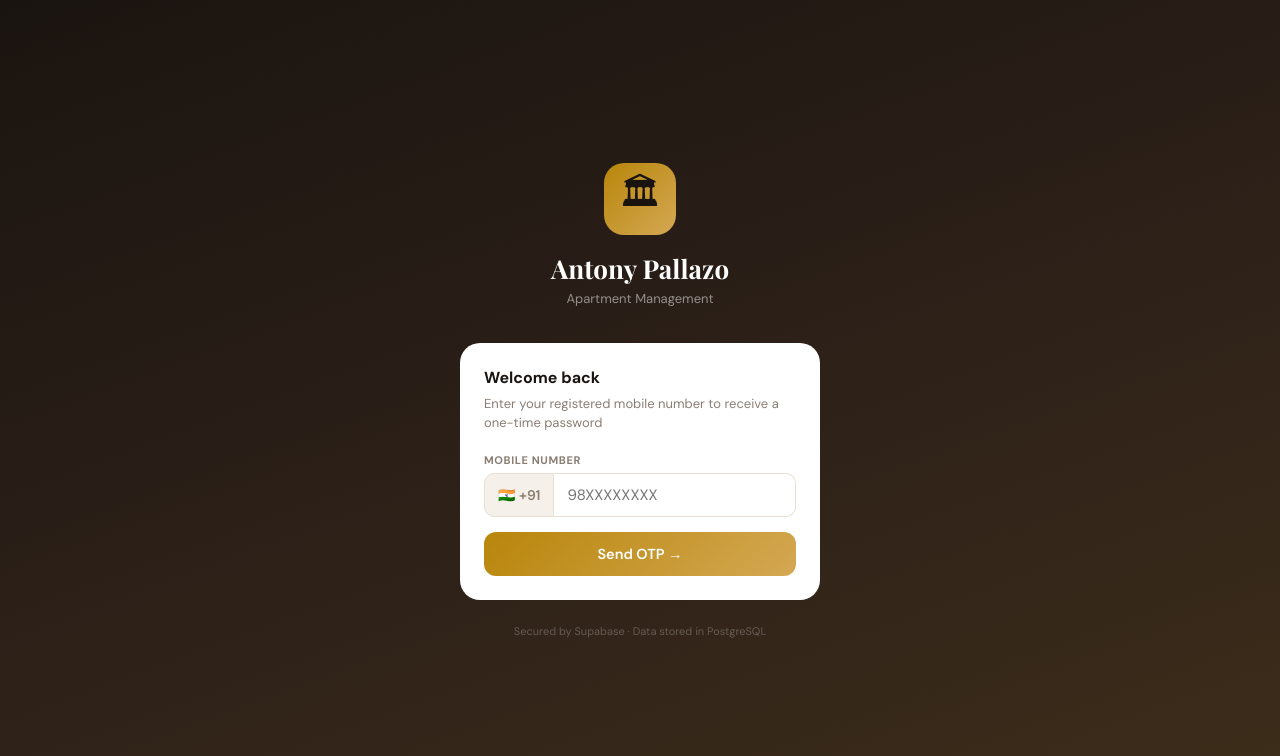
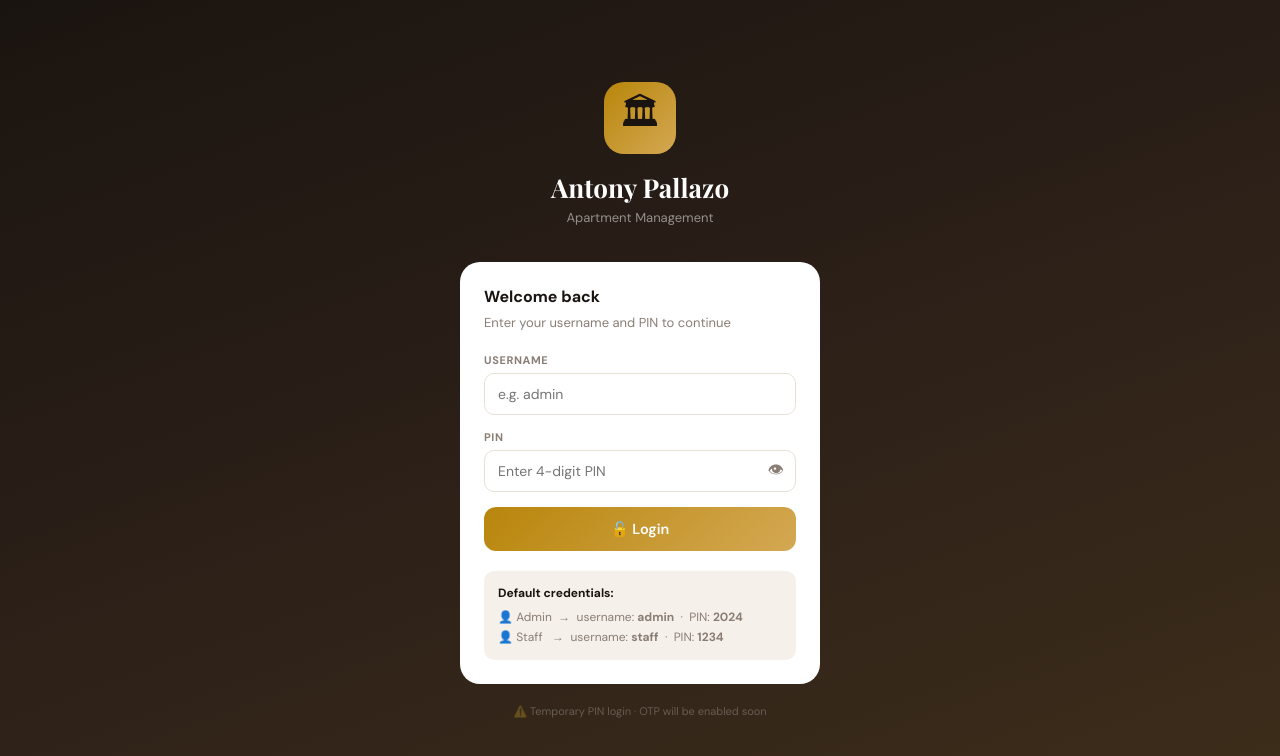
Before and after one commit to pallazoassociation/antony-pallazo, a React (Vite) app: page / in a window 1280 px wide. Shown: the top 756 px of the page. Built offline with nearby package versions, Linux system fonts and the light colour scheme.

Commit message:
temp PIN login bypass

```diff
--- a/src/App.jsx
+++ b/src/App.jsx
@@ -191,43 +191,33 @@ select.form-input{-webkit-appearance:none;appearance:none;cursor:pointer}
 .resend-link{color:var(--gold);font-weight:600;cursor:pointer;background:none;border:none;font-family:'DM Sans',sans-serif;font-size:12px}
 `;
 
-// ── Login Screen ───────────────────────────────────────────────
+// ── PIN Login (Temporary — until OTP is enabled) ──────────────
+// PIN credentials:
+//   Admin:   username = admin    PIN = 2024
+//   Staff:   username = staff    PIN = 1234
+const TEMP_USERS = {
+  admin: { pin: "2024", role: "admin",  name: "Committee Admin",  flat_id: null },
+  staff: { pin: "1234", role: "staff",  name: "Staff User",       flat_id: null },
+};
+
 function LoginScreen({ onLogin }) {
-  const [step, setStep]       = useState("phone"); // phone | otp
-  const [phone, setPhone]     = useState("");
-  const [otp, setOtp]         = useState("");
-  const [loading, setLoading] = useState(false);
-  const [error, setError]     = useState("");
-  const [countdown, setCount] = useState(0);
+  const [username, setUsername] = useState("");
+  const [pin,      setPin]      = useState("");
+  const [error,    setError]    = useState("");
+  const [loading,  setLoading]  = useState(false);
+  const [showPin,  setShowPin]  = useState(false);
 
-  useEffect(() => {
-    if (countdown > 0) {
-      const t = setTimeout(() => setCount(c => c - 1), 1000);
-      return () => clearTimeout(t);
-    }
-  }, [countdown]);
-
-  async function sendOtp() {
-    if (phone.length < 10) { setError("Enter a valid 10-digit mobile number"); return; }
-    setLoading(true); setError("");
-    const fullPhone = "+91" + phone.replace(/\D/g, "");
-    const { error: err } = await supabase.auth.signInWithOtp({ phone: fullPhone });
-    setLoading(false);
-    if (err) { setError(err.message); return; }
-    setStep("otp");
-    setCount(30);
-  }
-
-  async function verifyOtp() {
-    if (otp.length < 6) { setError("Enter the 6-digit OTP"); return; }
-    setLoading(true); setError("");
-    const fullPhone = "+91" + phone.replace(/\D/g, "");
-    const { data, error: err } = await supabase.auth.verifyOtp({
-      phone: fullPhone, token: otp, type: "sms"
-    });
-    setLoading(false);
-    if (err) { setError("Invalid OTP. Please try again."); return; }
-    onLogin(data.session);
+  function handleLogin() {
+    setError("");
+    const u = username.trim().toLowerCase();
+    const user = TEMP_USERS[u];
+    if (!user) { setError("Username not found"); return; }
+    if (pin !== user.pin) { setError("Incorrect PIN. Please try again."); return; }
+    setLoading(true);
+    // Simulate brief loading then pass a mock session
+    setTimeout(() => {
+      onLogin({ user: { id: "temp-" + u }, temp: true, profile: { ...user, id: "temp-" + u } });
+    }, 600);
   }
 
   return (
@@ -236,57 +226,61 @@ function LoginScreen({ onLogin }) {
       <div className="login-title">Antony Pallazo</div>
       <div className="login-sub">Apartment Management</div>
       <div className="login-card">
-        {step === "phone" ? (
-          <>
         <div className="login-step-title">Welcome back</div>
-            <div className="login-step-sub">Enter your registered mobile number to receive a one-time password</div>
+        <div className="login-step-sub" style={{marginBottom:20}}>
+          Enter your username and PIN to continue
+        </div>
+
         <div className="form-group">
-              <label className="form-label">Mobile Number</label>
-              <div className="phone-input-row">
-                <div className="phone-prefix">🇮🇳 +91</div>
+          <label className="form-label">Username</label>
           <input
-                  className="phone-field"
-                  type="tel" maxLength={10} placeholder="98XXXXXXXX"
-                  value={phone} onChange={e => { setPhone(e.target.value.replace(/\D/g,"")); setError(""); }}
-                  onKeyDown={e => e.key === "Enter" && sendOtp()}
+            className="form-input"
+            type="text" placeholder="e.g. admin"
+            value={username}
+            onChange={e => { setUsername(e.target.value); setError(""); }}
+            onKeyDown={e => e.key === "Enter" && handleLogin()}
+            autoCapitalize="none"
           />
         </div>
+
+        <div className="form-group">
+          <label className="form-label">PIN</label>
+          <div style={{position:"relative"}}>
+            <input
+              className="form-input"
+              type={showPin ? "text" : "password"}
+              placeholder="Enter 4-digit PIN"
+              maxLength={6}
+              value={pin}
+              onChange={e => { setPin(e.target.value.replace(/\D/g,"")); setError(""); }}
+              onKeyDown={e => e.key === "Enter" && handleLogin()}
+              style={{paddingRight:44}}
+            />
+            <button
+              onClick={() => setShowPin(p => !p)}
+              style={{position:"absolute",right:12,top:"50%",transform:"translateY(-50%)",background:"none",border:"none",cursor:"pointer",fontSize:16,color:"var(--muted)"}}
+            >{showPin ? "🙈" : "👁"}</button>
           </div>
-            {error && <div style={{color:"var(--red)",fontSize:12,marginBottom:12}}>{error}</div>}
-            <button className="btn btn-primary" onClick={sendOtp} disabled={loading}>
-              {loading ? <span className="spinner"/> : "Send OTP →"}
+        </div>
+
+        {error && (
+          <div style={{background:"#FDEDEC",color:"var(--red)",fontSize:12,padding:"8px 12px",borderRadius:8,marginBottom:12,fontWeight:500}}>
+            ⚠️ {error}
+          </div>
+        )}
+
+        <button className="btn btn-primary" onClick={handleLogin} disabled={loading}>
+          {loading ? <span className="spinner"/> : "🔓 Login"}
         </button>
-          </>
-        ) : (
-          <>
-            <div className="login-step-title">Enter OTP</div>
-            <div className="login-step-sub">A 6-digit code was sent to +91 {phone}</div>
-            <div className="form-group">
-              <label className="form-label">One-Time Password</label>
-              <input
-                className="otp-input" type="tel" maxLength={6} placeholder="······"
-                value={otp} onChange={e => { setOtp(e.target.value.replace(/\D/g,"")); setError(""); }}
-                onKeyDown={e => e.key === "Enter" && verifyOtp()}
-              />
+
+        <div style={{marginTop:20,padding:"12px 14px",background:"var(--bg)",borderRadius:10,fontSize:12,color:"var(--muted)",lineHeight:1.7}}>
+          <div style={{fontWeight:700,color:"var(--text)",marginBottom:4}}>Default credentials:</div>
+          <div>👤 Admin &nbsp;→&nbsp; username: <b>admin</b> &nbsp;·&nbsp; PIN: <b>2024</b></div>
+          <div>👤 Staff &nbsp;&nbsp;→&nbsp; username: <b>staff</b> &nbsp;·&nbsp; PIN: <b>1234</b></div>
         </div>
-            {error && <div style={{color:"var(--red)",fontSize:12,marginBottom:12}}>{error}</div>}
-            <button className="btn btn-success" onClick={verifyOtp} disabled={loading}>
-              {loading ? <span className="spinner"/> : "✓ Verify & Login"}
-            </button>
-            <div className="resend-row">
-              {countdown > 0
-                ? `Resend OTP in ${countdown}s`
-                : <><button className="resend-link" onClick={() => { setStep("phone"); setOtp(""); }}>← Change number</button> &nbsp;·&nbsp; <button className="resend-link" onClick={sendOtp}>Resend OTP</button></>
-              }
       </div>
-            <button className="btn btn-secondary mt10" onClick={() => { setStep("phone"); setOtp(""); setError(""); }}>
-              ← Back
-            </button>
-          </>
-        )}
-      </div>
-      <div style={{color:"rgba(255,255,255,.25)",fontSize:11,marginTop:24,textAlign:"center"}}>
-        Secured by Supabase · Data stored in PostgreSQL
+      <div style={{color:"rgba(255,255,255,.25)",fontSize:11,marginTop:20,textAlign:"center"}}>
+        ⚠️ Temporary PIN login · OTP will be enabled soon
       </div>
     </div>
   );
@@ -312,6 +306,18 @@ export default function App() {
 
   // ── Auth state listener
   useEffect(() => {
+    // Check for saved temp session in localStorage
+    const saved = localStorage.getItem("pallazo_temp_session");
+    if (saved) {
+      try {
+        const parsed = JSON.parse(saved);
+        setSession(parsed);
+        setUserProfile(parsed.profile);
+        setLoading(false);
+        return;
+      } catch(e) { localStorage.removeItem("pallazo_temp_session"); }
+    }
+    // Try real Supabase session
     supabase.auth.getSession().then(({ data: { session } }) => {
       setSession(session);
       if (session) loadUserProfile(session.user.id);
@@ -353,7 +359,10 @@ export default function App() {
   }
 
   async function handleLogout() {
-    await supabase.auth.signOut();
+    localStorage.removeItem("pallazo_temp_session");
+    if (session && !session.temp) await supabase.auth.signOut();
+    setSession(null);
+    setUserProfile(null);
     showToast("Logged out successfully");
   }
 
@@ -462,7 +471,15 @@ export default function App() {
   if (!session) return (
     <>
       <style>{CSS}</style>
-      <LoginScreen onLogin={s => { setSession(s); loadUserProfile(s.user.id); }} />
+      <LoginScreen onLogin={s => {
+        if (s.temp) {
+          localStorage.setItem("pallazo_temp_session", JSON.stringify(s));
+          setUserProfile(s.profile);
+        } else {
+          loadUserProfile(s.user.id);
+        }
+        setSession(s);
+      }} />
     </>
   );
 
```
Lines whose indentation alone changed are shown as unchanged.
